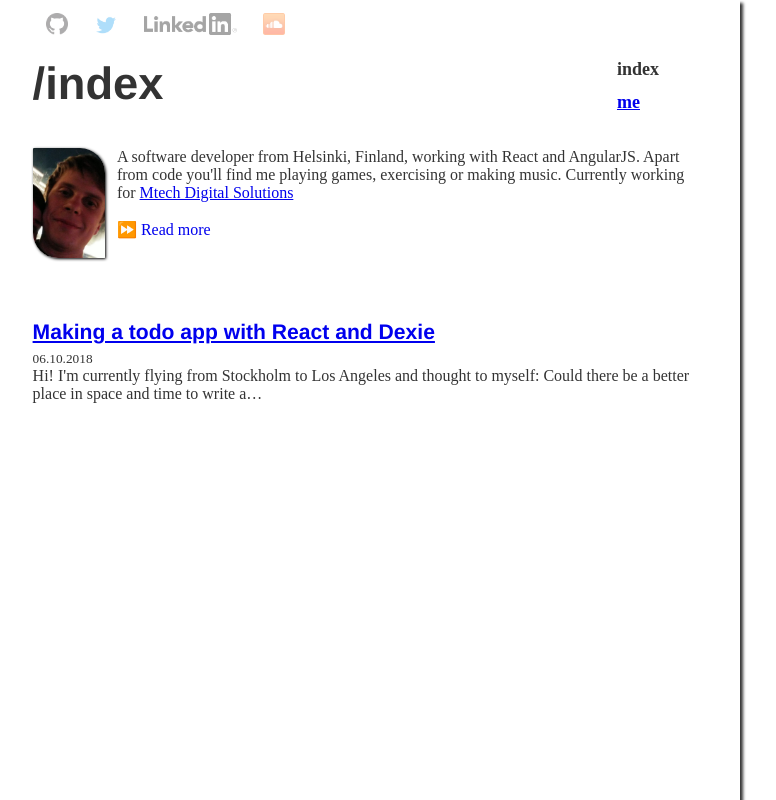
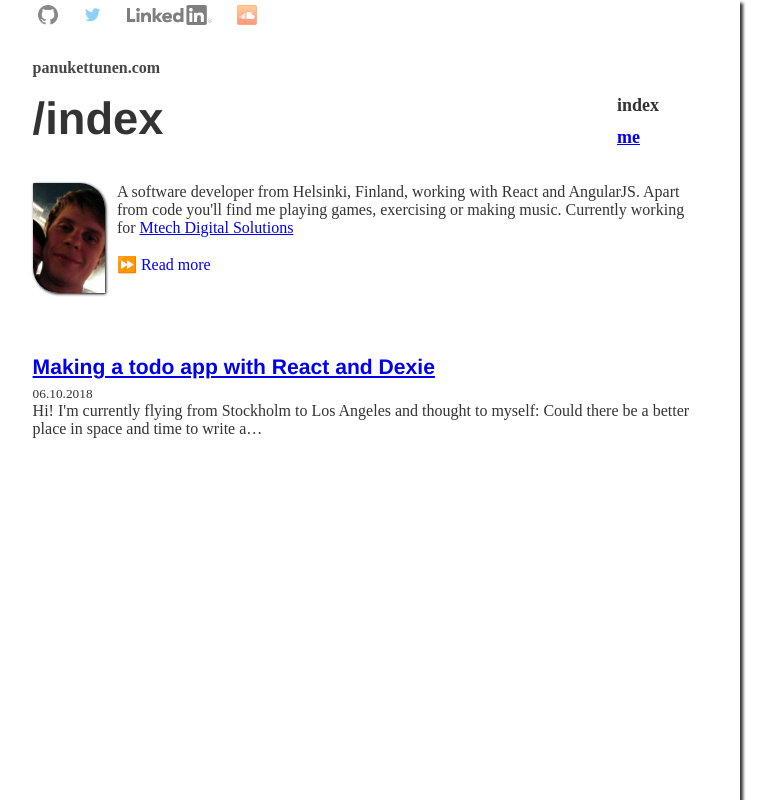
Before and after one commit to panukettu/panukettunen.com, a Gatsby site: page / in a window 1280 px wide. Shown: the whole page, without its empty margins (271-1047 px from the left). Built offline with nearby package versions, Linux system fonts and the light colour scheme; Gatsby itself is replaced by a stand-in of ours; some packages are replaced by stand-ins of ours; what typography-theme-bootstrap would draw is missing.

Commit message:
Added a sticky header, adjusted ui

```diff
--- a/package.json
+++ b/package.json
@@ -31,8 +31,8 @@
     "jspdf": "^1.4.1",
     "lodash": "^4.17.11",
     "prismjs": "^1.15.0",
-    "react": "^16.5.1",
-    "react-dom": "^16.5.1",
+    "react": "^16.7.0-alpha.0",
+    "react-dom": "^16.7.0-alpha.0",
     "react-helmet": "^5.2.0",
     "react-live": "^1.11.0",
     "react-typography": "^0.16.13",
--- /dev/null
+++ b/src/components/Header.js
@@ -0,0 +1,74 @@
+import React from 'react'
+import { NavLink } from './Links'
+import Title from './Title'
+import Icons from './Icons'
+import { rhythm } from '../utils/typography'
+
+const Header = ({ location }) => (
+  <>
+    <Icons />
+    <div
+      style={{
+        position: 'sticky',
+        top: '0px',
+        backgroundColor: 'white',
+        opacity: 0.9,
+        height: rhythm(1.425),
+      }}
+    >
+      <span
+        className="icon-title"
+        style={{
+          fontSize: '8',
+          lineHeight: '22px',
+          fontWeight: 'bold',
+          textDecoration: 'none',
+          cursor: 'pointer',
+        }}
+        onClick={() => window.scrollTo(0, 0)}
+      >
+        panukettunen.com
+      </span>
+    </div>
+    <div
+      style={{
+        display: 'flex',
+        flexDirection: 'row',
+        justifyContent: 'space-between',
+        paddingRight: rhythm(2),
+      }}
+    >
+      <Title
+        renderBig={location.pathname === '/' || location.pathname === '/me'}
+        text={location.pathname}
+      />
+      <div
+        style={{
+          display: 'flex',
+          flexDirection: 'column',
+          justifyContent: 'flex-end',
+        }}
+      >
+        <ul
+          style={{
+            listStyle: 'none',
+            display: 'flex',
+            flexDirection: 'column',
+            alignContent: 'center',
+            fontWeight: 'bold',
+            fontSize: '18px',
+          }}
+        >
+          <li>
+            <NavLink to="/">index</NavLink>
+          </li>
+          <li>
+            <NavLink to="/me">me</NavLink>
+          </li>
+        </ul>
+      </div>
+    </div>
+  </>
+)
+
+export default Header
--- a/src/components/Icons.js
+++ b/src/components/Icons.js
@@ -9,13 +9,17 @@ const Icons = () => {
   return (
     <div
       style={{
+        position: 'relative',
+        top: '0px',
+        right: '0px',
         display: 'flex',
         flexDirection: 'row',
-        opacity: 0.7,
+        justifyContent: 'flex-start',
+        padding: '5px',
       }}
     >
       <Icon src={iconGithub} url="https://github.com/panukettu" />
-      <Icon src={iconTwitter} url="https://twitter.com/panukettu" height="25" />
+      <Icon src={iconTwitter} url="https://twitter.com/panukettu" />
       <Icon
         src={iconLinkedIn}
         url="https://www.linkedin.com/in/panu-kettunen-06617b118/"
@@ -24,17 +28,16 @@ const Icons = () => {
     </div>
   )
 }
-const Icon = ({ url, src, height }) => {
+const Icon = ({ url, src, height = 20 }) => {
   return (
     <div
       className="icon"
       style={{
-        margin: '4px',
-        padding: '9px',
+        marginRight: '25px',
       }}
     >
       <a target="_blank" href={url}>
-        <img src={src} height={height || 22} />
+        <img src={src} height={height} />
       </a>
     </div>
   )
--- a/src/components/Sticky.js
+++ /dev/null
@@ -1,65 +0,0 @@
-import React from 'react'
-
-import Icons from './Icons'
-import { rhythm } from '../utils/typography'
-
-class Sticky extends React.Component {
-  constructor() {
-    super()
-    this.state = {
-      sticky: false,
-      scrollY: 0,
-    }
-  }
-
-  componentDidMount() {
-    if (typeof window !== `undefined`) {
-      window.addEventListener('scroll', this.setScroll)
-    }
-  }
-
-  componentDidUpdate() {
-    if (this.state.scrollY > 50 && !this.state.sticky) {
-      this.setState({ sticky: true })
-    } else if (this.state.scrollY < 50 && this.state.sticky) {
-      this.setState({ sticky: false })
-    }
-  }
-  componentWillUnmount() {
-    window.removeEventListener('scroll', this.setScroll)
-  }
-
-  setScroll = () => this.setState({ scrollY: window.scrollY })
-
-  render() {
-    let sticky = {
-      display: 'flex',
-      justifyContent: 'flex-start',
-      margin: 0,
-      padding: 0,
-      height: '50px',
-      position: 'fixed',
-      top: 0,
-      width: rhythm(30.5),
-      backgroundColor: 'white',
-    }
-
-    let notSticky = {
-      display: 'flex',
-      flexDirection: 'row',
-      justifyContent: 'flex-start',
-      margin: 0,
-      padding: 0,
-      height: '55px',
-    }
-
-    return (
-      <div style={this.state.sticky ? sticky : notSticky}>
-        {this.state.sticky && <div style={notSticky}>&nbsp;</div>}
-        <Icons />
-      </div>
-    )
-  }
-}
-
-export default Sticky
--- a/src/components/icon.css
+++ b/src/components/icon.css
@@ -5,3 +5,7 @@
 .icon:hover {
   opacity: 1;
 }
+
+.icon-title:visited {
+  color: black;
+}
--- a/src/components/layout.js
+++ b/src/components/layout.js
@@ -1,54 +1,13 @@
 import React from 'react'
 import { rhythm } from '../utils/typography'
 
-import Title from './Title'
-import { NavLink } from './Links'
-
-import Sticky from './Sticky'
+import Header from './Header'
+import Icons from './Icons'
 
 class Layout extends React.Component {
   render() {
     const { location, children } = this.props
-    let header = (
-      <div
-        style={{
-          display: 'flex',
-          flexDirection: 'row',
-          justifyContent: 'space-between',
-          paddingRight: rhythm(2),
-        }}
-      >
-        <Title
-          renderBig={location.pathname === '/' || location.pathname === '/me'}
-          text={location.pathname}
-        />
-        <div
-          style={{
-            display: 'flex',
-            flexDirection: 'column',
-            justifyContent: 'flex-end',
-          }}
-        >
-          <ul
-            style={{
-              listStyle: 'none',
-              display: 'flex',
-              flexDirection: 'column',
-              alignContent: 'center',
-              fontWeight: 'bold',
-              fontSize: '18px',
-            }}
-          >
-            <li>
-              <NavLink to="/">index</NavLink>
-            </li>
-            <li>
-              <NavLink to="/me">me</NavLink>
-            </li>
-          </ul>
-        </div>
-      </div>
-    )
+
     return (
       <div
         style={{
@@ -61,8 +20,7 @@ class Layout extends React.Component {
           minHeight: '100vmin',
         }}
       >
-        <Sticky />
-        {header}
+        <Header location={location} />
         {children}
       </div>
     )
--- a/src/pages/404.js
+++ b/src/pages/404.js
@@ -1,6 +1,7 @@
 import React from 'react'
 import { rhythm } from '../utils/typography'
-import Sticky from '../components/Sticky'
+import Icons from '../components/Icons'
+
 const NotFoundPage = () => (
   <div
     style={{
@@ -13,7 +14,7 @@ const NotFoundPage = () => (
       minHeight: '100vmin',
     }}
   >
-    <Sticky />
+    <Icons />
     <h1>NOT FOUND</h1>
     <p>better luck next time :O</p>
   </div>
```
